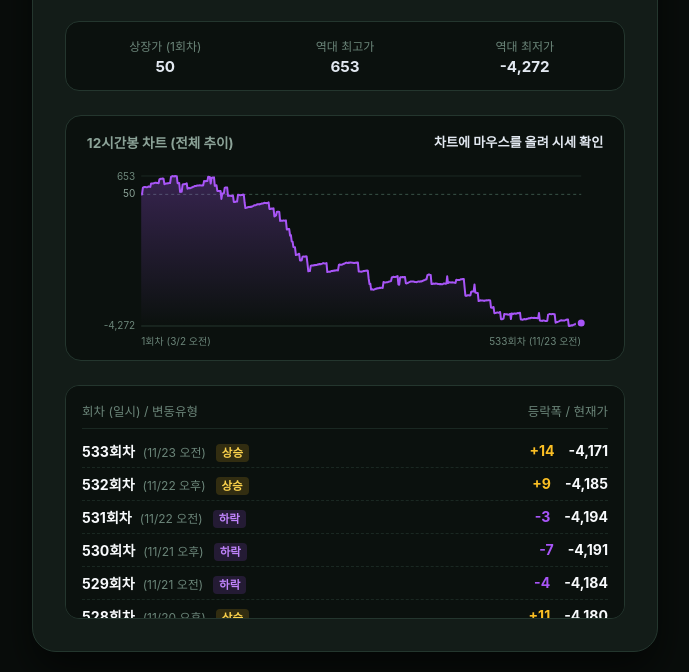
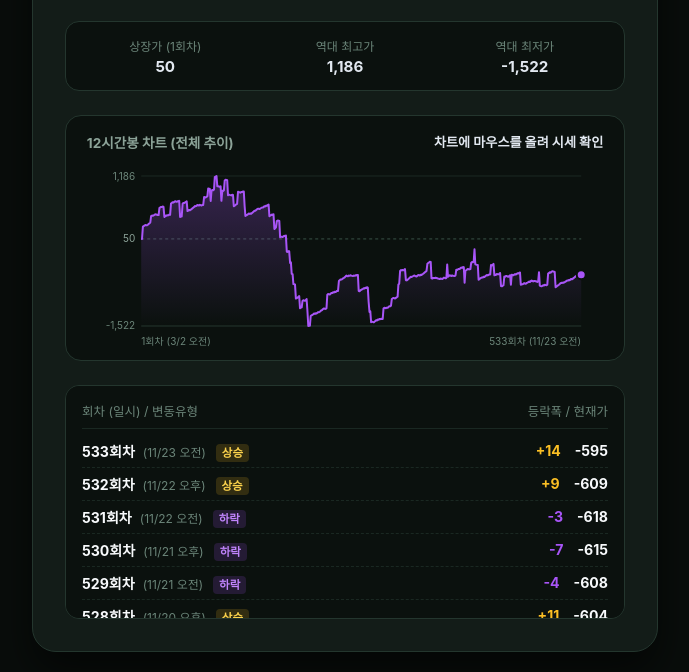
Before and after one commit to On-Demend/jungpyung, a plain HTML site: page dong.html in a window 1280 px wide. Shown: the part 253-925 px from the top of the page, without its empty margins (295-984 px from the left). Drawn offline with Linux system fonts and the light colour scheme.

Commit message:
Update dong.html

```diff
--- a/dong.html
+++ b/dong.html
@@ -273,7 +273,7 @@
       const r2 = seededRandom(tick * 251 + 23);
       const r3 = seededRandom(tick * 389 + 37);
 
-      if (r1 < 0.54) {
+      if (r1 < 0.44) {
         if (r2 < 0.15) {
           const drop = Math.floor(r3 * 131) + 170;
           return { delta: -drop, type: '폭락' };
```
